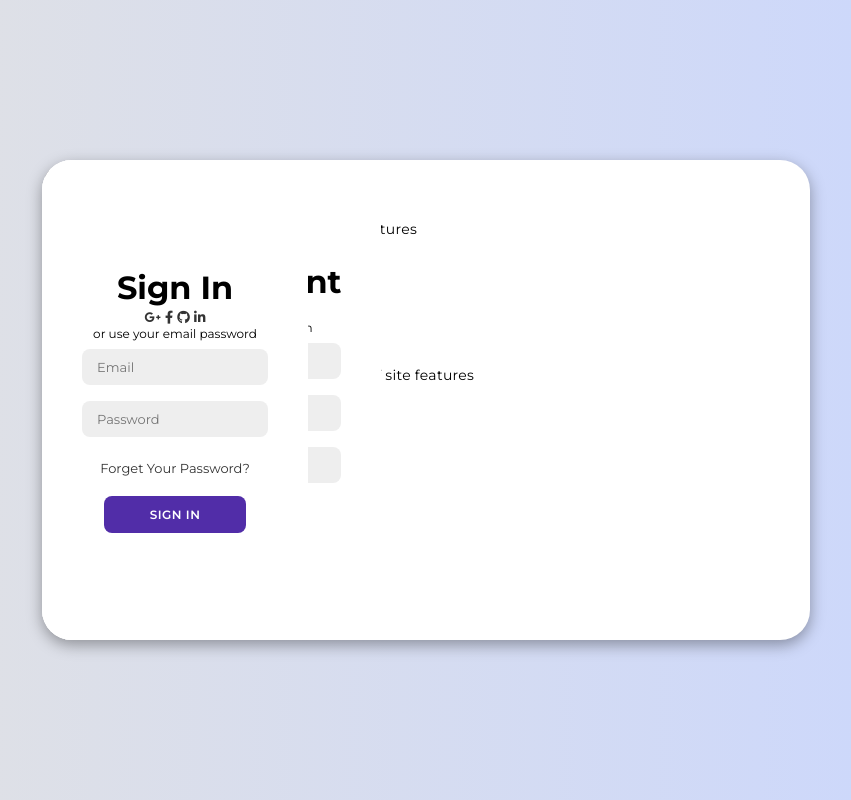
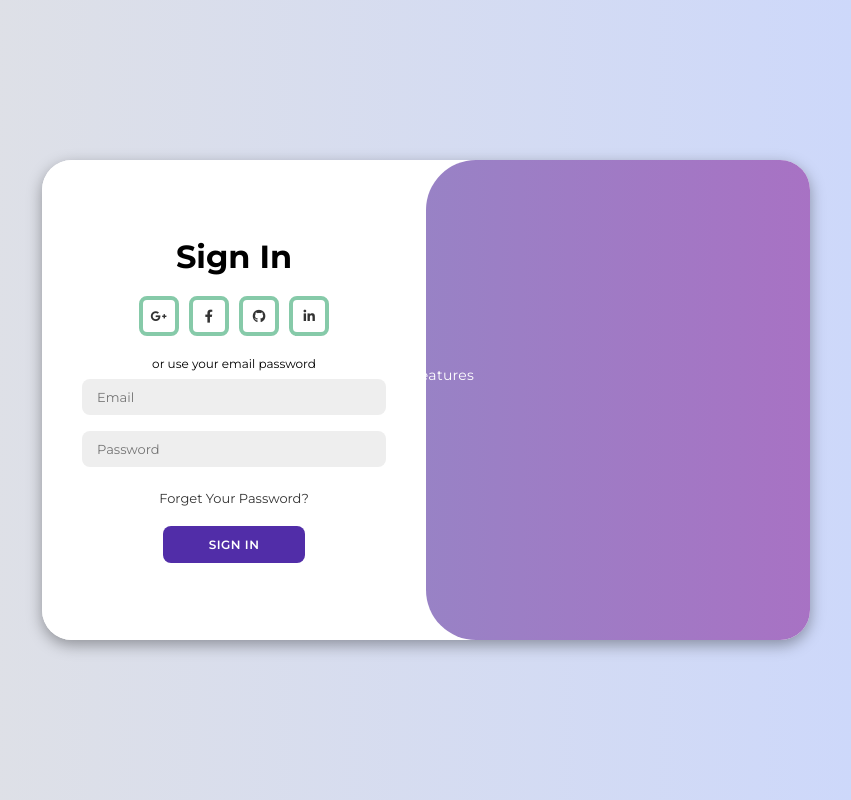
Before and after one commit to putcode677/Modern-login-form, a plain HTML site: page index.html in a window 1280 px wide. Shown: the whole page, without its empty margins (214-1065 px from the left). Drawn offline with Linux system fonts and the light colour scheme.

Commit message:
sign up and sign up card styling

```diff
--- a/style.css
+++ b/style.css
@@ -91,3 +91,81 @@ body{
     height: 100%;
     transition: all 0.6s ease-in-out;
 }
+.sign-in{
+    left: 0;
+    width: 50%;
+    z-index: 2;
+}
+
+.container.active .sign-in{
+    transform: translateX(100%);
+}
+
+.sign-up{
+    left: 0;
+    width: 50%;
+    opacity: 0;
+    z-index: 1;
+}
+
+.container.active .sign-up{
+    transform: translateX(100%);
+    opacity: 1;
+    z-index: 5;
+    animation: move 0.6s;
+}
+
+@keyframes move{
+    0%, 49.99%{
+        opacity: 0;
+        z-index: 1;
+    }
+    50%, 100%{
+        opacity: 1;
+        z-index: 5;
+    }
+}
+
+.social-icons{
+    margin: 20px 0;
+}
+
+.social-icons a{
+    border: 4px solid #86caa9;
+    border-radius: 20%;
+    display: inline-flex;
+    justify-content: center;
+    align-items: center;
+    margin: 0 3px;
+    width: 40px;
+    height: 40px;
+}
+.toggle-container{
+    position: absolute;
+    top: 0;
+    left: 50%;
+    width: 50%;
+    height: 100%;
+    overflow: hidden;
+    transition: all 0.6s ease-in-out;
+    border-radius: 50px 0 0 50px;
+    z-index: 1000;
+}
+
+.container.active .toggle-container{
+    transform: translateX(-100%);
+    border-radius: 0 100px 100px 0;
+}
+
+.toggle{
+    background-color: #ab8eed;
+    height: 100%;
+    background: linear-gradient(to right, #8992c7, #b762c2);
+    color: #fff;
+    position: relative;
+    left: -100%;
+    height: 100%;
+    width: 300%;
+    transform: translateX(0);
+    transition: all 0.6s ease-in-out;
+}
```
